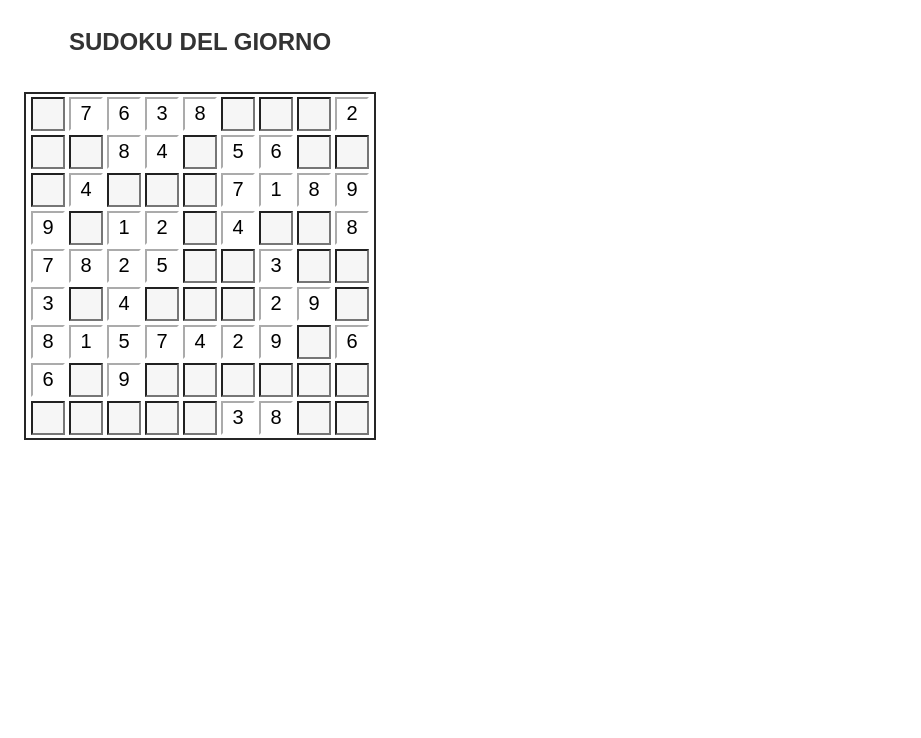
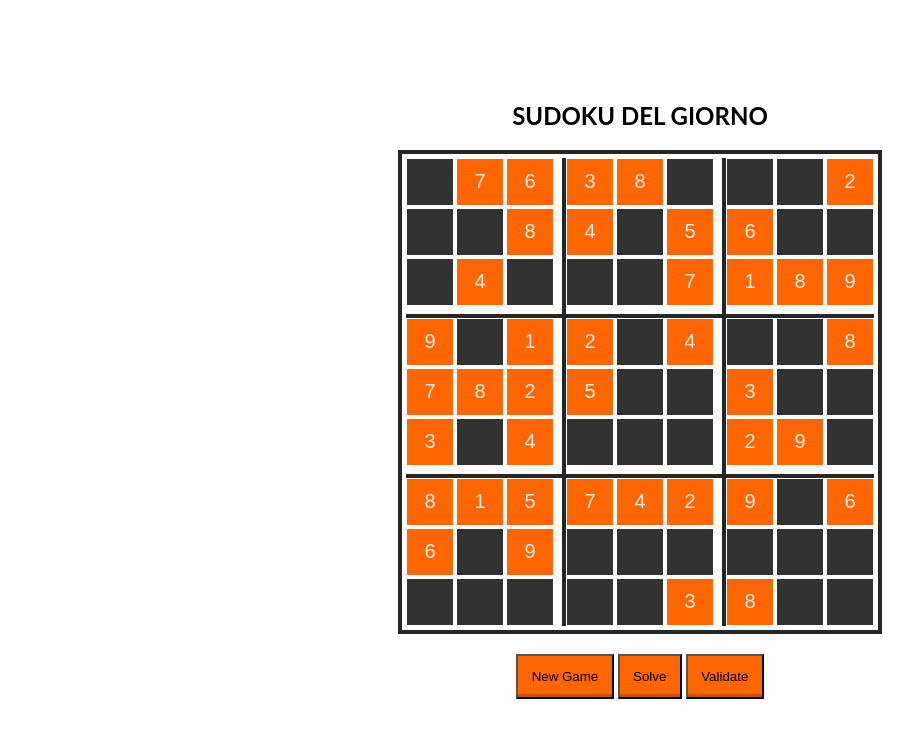
Before and after one commit to aury61100/Sudoku, a plain HTML site: page index.html in a window 1280 px wide. Shown: the whole page, without its empty margins (0-921 px from the left). Drawn offline with Linux system fonts and the light colour scheme.

Commit message:
Add files via upload

```diff
--- a/index.html
+++ b/index.html
@@ -12,6 +12,11 @@
         <h2>SUDOKU DEL GIORNO</h2>
         <div class="container"></div>
     </div>
+    <div id="controls">
+        <button type="button" class="btn primary" data-action="newGame">New Game</button>
+        <button type="button" class="btn primary" data-action="solve">Solve</button>
+        <button type="button" class="btn primary" data-action="validate">Validate</button>
+    </div>
 
 
     <script src="index.js"></script>
--- a/style.css
+++ b/style.css
@@ -1,79 +1,123 @@
-#scontrino {
-  width: 384px;
+h2 {
+  text-align: center;
+}
+
+body {
+  width: 100vw;
+  height: 100vh;
   display: -webkit-box;
   display: -ms-flexbox;
   display: flex;
   -webkit-box-align: center;
       -ms-flex-align: center;
           align-items: center;
+  -webkit-box-pack: center;
+      -ms-flex-pack: center;
+          justify-content: center;
   -webkit-box-orient: vertical;
   -webkit-box-direction: normal;
       -ms-flex-flow: column;
           flex-flow: column;
   margin: 0;
   overflow: hidden;
-  font-family: "Montserrat", sans-serif;
+  font-family: "Lato", sans-serif;
   background-color: #ffffff;
 }
 
-h2 {
-  color: #333333;
-}
-
-.container {
-  width: 384px;
-}
-
 .sudoku-container {
-  border: 2px solid #262626;
-  margin: 1em auto;
+  border: 4px solid #262626;
+  margin: 0 auto;
   position: relative;
   padding: 0 2px;
 }
 
+.sudoku-container::before, .sudoku-container::after {
+  position: absolute;
+  border-style: solid;
+  pointer-events: none;
+  content: "";
+}
+
+.sudoku-container::before {
+  width: 156px;
+  border-width: 0 4px;
+  border-color: transparent #262626 transparent #262626;
+  top: 4px;
+  left: 160px;
+  bottom: 4px;
+}
+
+.sudoku-container::after {
+  height: 156px;
+  border-width: 4px 0;
+  border-color: #262626 transparent #262626 transparent;
+  left: 4px;
+  top: 160px;
+  right: 4px;
+}
+
+tr:nth-child(1) td:nth-child(3) input,
+tr:nth-child(1) td:nth-child(6) input {
+  margin: 0 10px 0 0;
+}
+
+tr:nth-child(3) input,
+tr:nth-child(6) input {
+  margin: 0 0 10px 0;
+}
+
 .sudoku-container input {
-  width: 30px;
-  height: 30px;
+  width: 40px;
+  height: 40px;
   text-align: center;
   font-size: 20px;
   padding: 0;
-  background-color: #f6f6f6;
-  color: #000000;
+  border: 3px #333333 solid;
+  background-color: #333333;
+  color: #eee;
 }
 
 .sudoku-container input:focus {
-  border-color: #ffffff;
+  border-color: #ff6600;
 }
 
 .sudoku-container input.highlight {
-  background-color: #ffffff;
-  border-color: #333333;
+  background-color: #29B6F6;
+  border-color: #29B6F6;
 }
 
 .sudoku-container input.disabled {
   cursor: not-allowed;
-  background-color: #ffffff;
-  border-color: #ffffff;
+  background-color: #ff6600;
+  border-color: #ff6600;
 }
 
 .sudoku-container input.disabled.highlight {
-  background-color: #ff8800;
-  border-color: #ff8800;
+  background-color: #29B6F6;
+  border-color: #29B6F6;
 }
 
 .sudoku-container .invalid {
-  border-color: #333333;
+  border-color: #e74c3c;
 }
 
 .sudoku-container .invalid:focus {
-  border-color: #333333;
+  border-color: #e74c3c;
 }
 
 .sudoku-container.valid-matrix {
-  border-color: #ffffff;
+  border-color: #ff6600;
 }
 
 #controls {
   margin: 20px 0;
 }
+
+.btn.primary {
+  background-color: #ff6600;
+  -webkit-box-shadow: inset 0 -3px #cc5200;
+          box-shadow: inset 0 -3px #cc5200;
+  font-family: 'Montserrat', sans-serif;
+  padding: 1em;
+}
 /*# sourceMappingURL=style.css.map */
```
